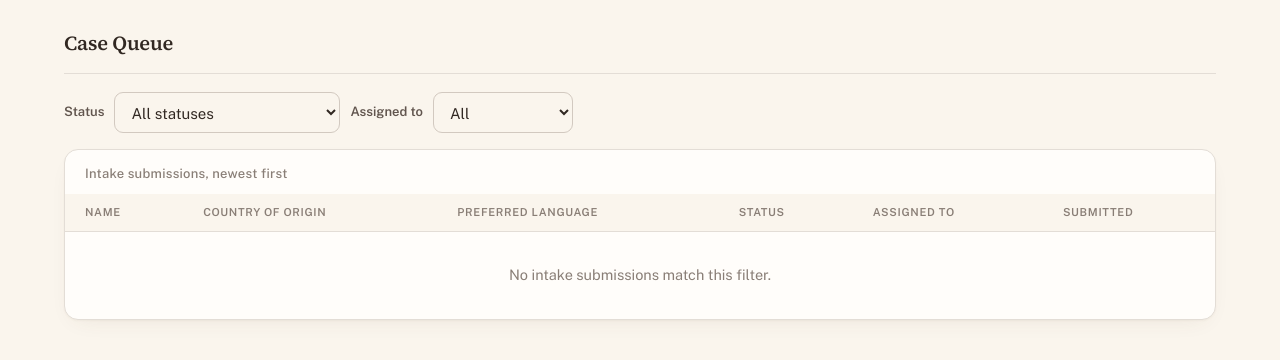
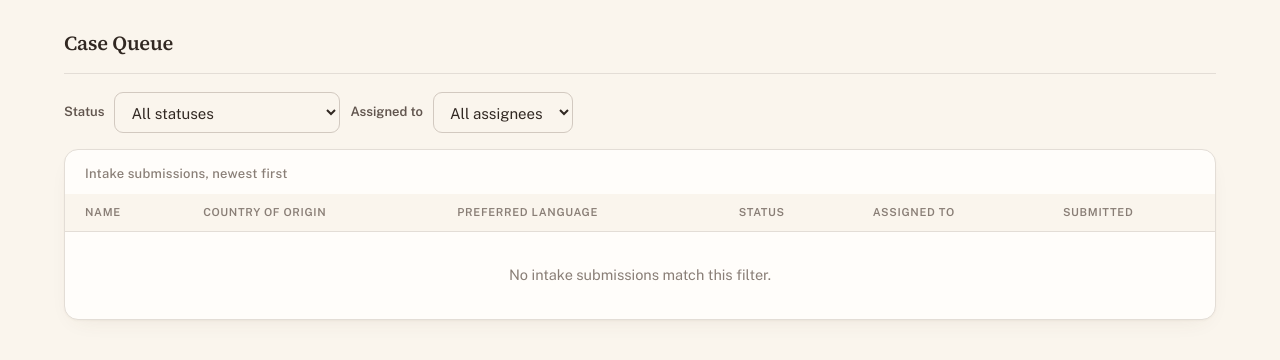
Before and after one commit to UniversalRemovalDefenseProject/Multi-Lingual-Universal-Access-, a Django app: page /dashboard/ in a window 1280 px wide. Shown: the part 56-416 px from the top of the page. Run offline with Django 5.2, Linux system fonts and the light colour scheme; the visitor is signed in with stand-in values (Sample User, id 1); data comes from the database, SQL or seed files in the repository; data that the repository does not hold is empty.

Commit message:
Address review item 3: disambiguate status vs. assignee filter labels
Both dropdowns rendered an identical <option value="">All</option>,
so the status-filter test was silently matching the assignee dropdown
instead of the status one. Changed the assignee default to
"All assignees" (status already read "All statuses") and updated
the test assertion to target the status-specific label. Mutation-
tested: breaking _selected_status() now causes a real test failure.
No change to fallback logic — invalid filter values still silently
show all results.

```diff
--- a/dashboard/templates/dashboard/queue.html
+++ b/dashboard/templates/dashboard/queue.html
@@ -18,7 +18,7 @@
 
     <label for="assigned_to">Assigned to</label>
     <select name="assigned_to" id="assigned_to" onchange="this.form.submit()">
-      <option value=""{% if selected_assignee == '' %} selected{% endif %}>All</option>
+      <option value=""{% if selected_assignee == '' %} selected{% endif %}>All assignees</option>
       <option value="{{ UNASSIGNED }}"{% if selected_assignee == UNASSIGNED %} selected{% endif %}>Unassigned</option>
       {% for user in assignable_users %}
         <option value="{{ user.pk }}"{% if selected_assignee == user.pk %} selected{% endif %}>{{ user.get_full_name|default:user.username }}</option>
--- a/dashboard/tests.py
+++ b/dashboard/tests.py
@@ -105,7 +105,7 @@ class CaseQueueTests(TestCase):
         self.assertContains(response, 'Accepted Applicant')
         self.assertContains(response, 'New Applicant')
         # "All" is selected and the rejected value is never echoed back into the page.
-        self.assertContains(response, '<option value="" selected>All</option>', html=True)
+        self.assertContains(response, '<option value="" selected>All statuses</option>', html=True)
         self.assertNotContains(response, 'evil')
 
     def test_arabic_applicant_text_renders_isolated_and_intact(self):
```
